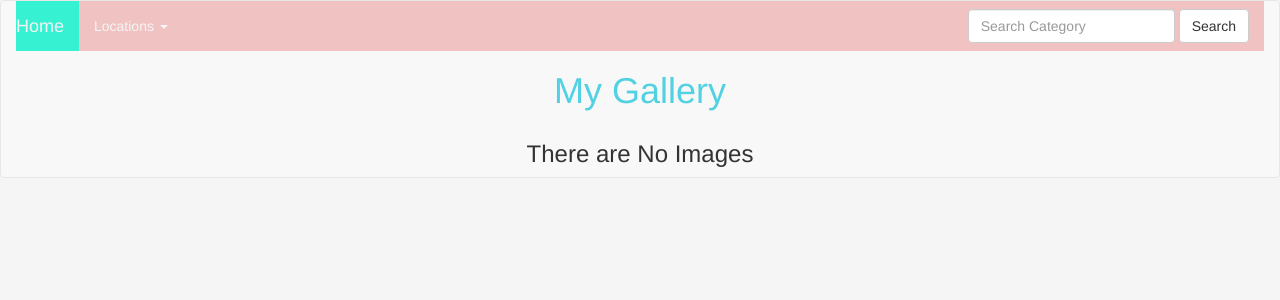
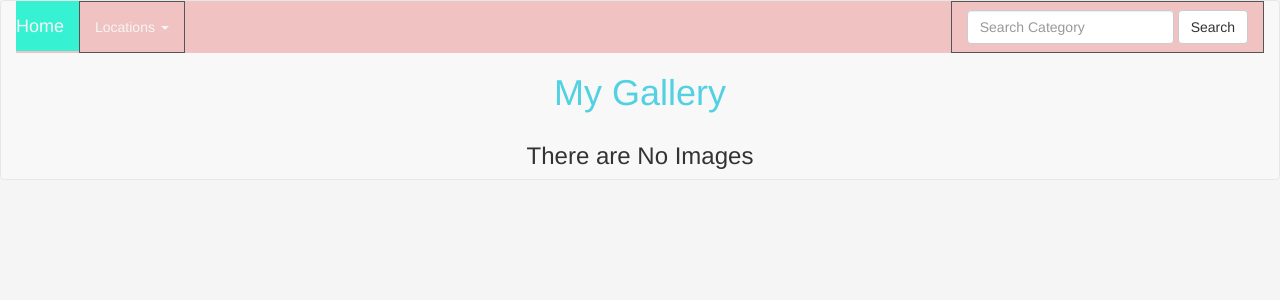
Before and after one commit to njoanc/Gallery, a Django app: page / in a window 1280 px wide. Shown: the top 300 px of the page. Run offline with Django 3.2, Linux system fonts and the light colour scheme; data that the repository does not hold is empty; some libraries are stand-ins or nearby versions.

Commit message:
adding styling on the navigation bar

```diff
--- a/photo/templates/navbar.html
+++ b/photo/templates/navbar.html
@@ -1,3 +1,17 @@
+<style>
+ul {
+  border: 1px solid #555;
+}
+
+li {
+  text-align: center;
+  border-bottom: 1px solid #555;
+}
+
+li:last-child {
+  border-bottom: none;
+}
+</style>
 <nav class="navbar navbar-default" >
   <div class="container-fluid">
     <!-- Brand and toggle get grouped for better mobile display -->
```
